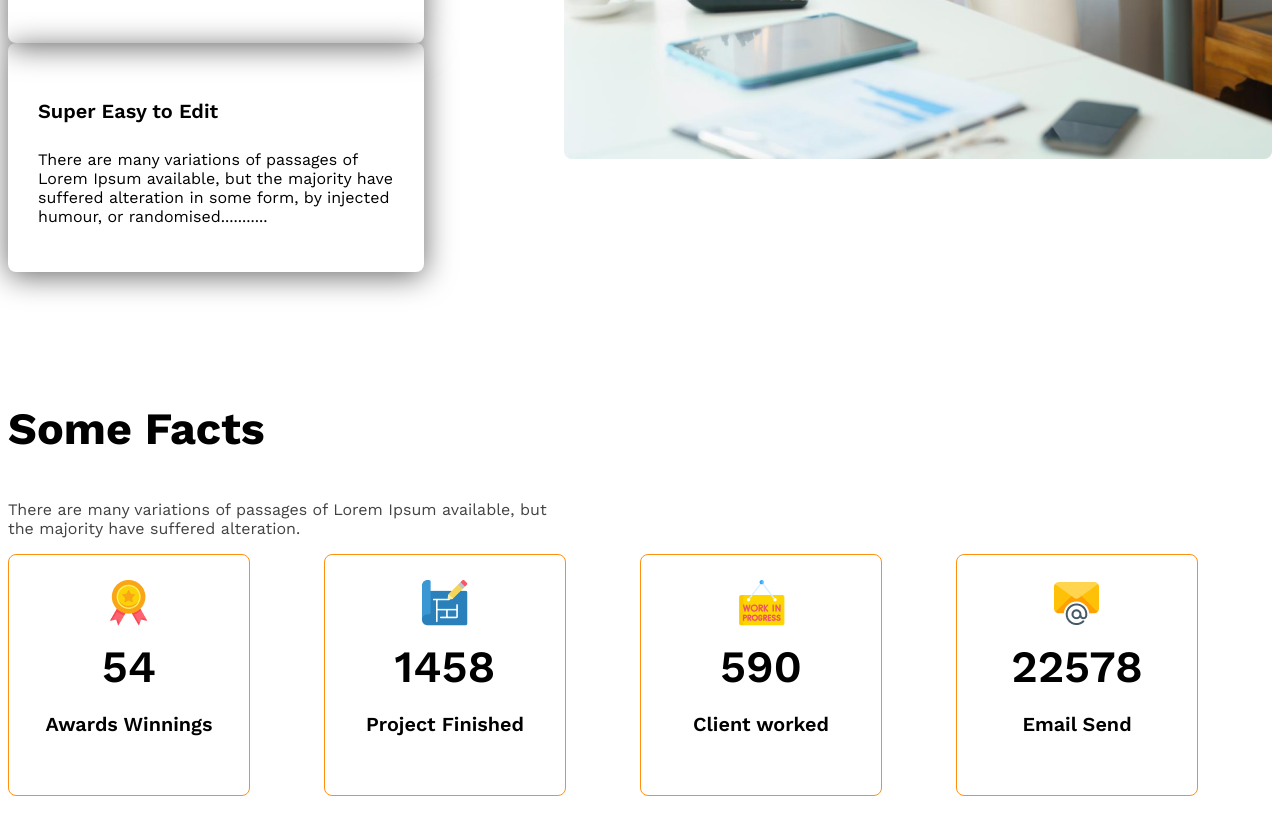
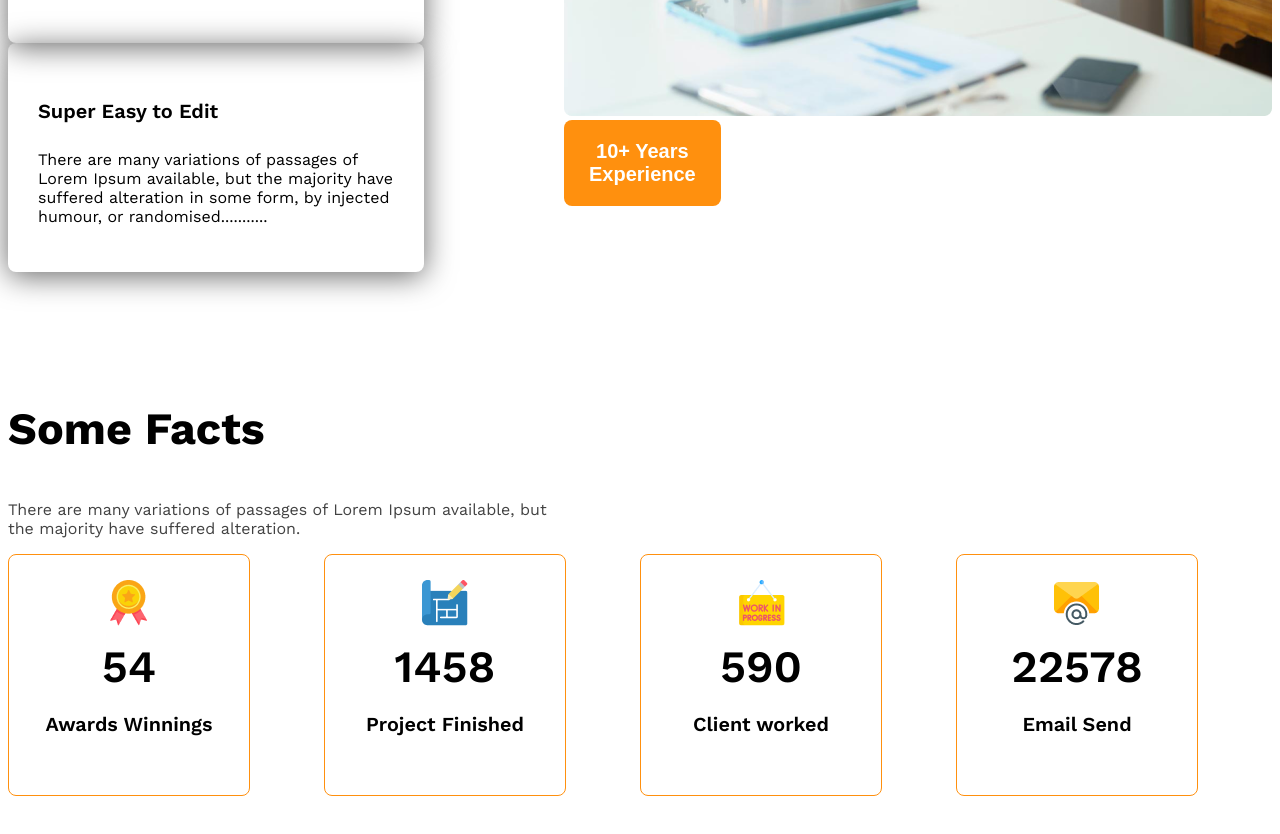
Before and after one commit to shoaibafnanwhite/g3-architects-website, a plain HTML site: page index.html in a window 1280 px wide. Shown: the part 2991-3825 px from the top of the page. Drawn offline with nearby package versions, Linux system fonts and the light colour scheme.

Commit message:
sixth part 02

```diff
--- a/index.html
+++ b/index.html
@@ -69,6 +69,10 @@
             </div>
             <div>
                 <img src="images/architect.png" alt="">
+                <button id="experience-badge" class="btn-primary">
+                    <span id="experience-year">10+ Years</span><br>
+                    <span>Experience</span>
+                </button>
             </div>
 
          </section>
```
